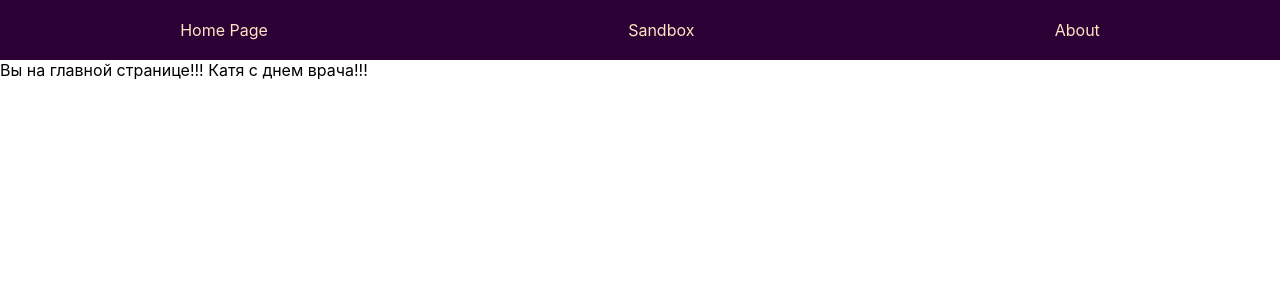
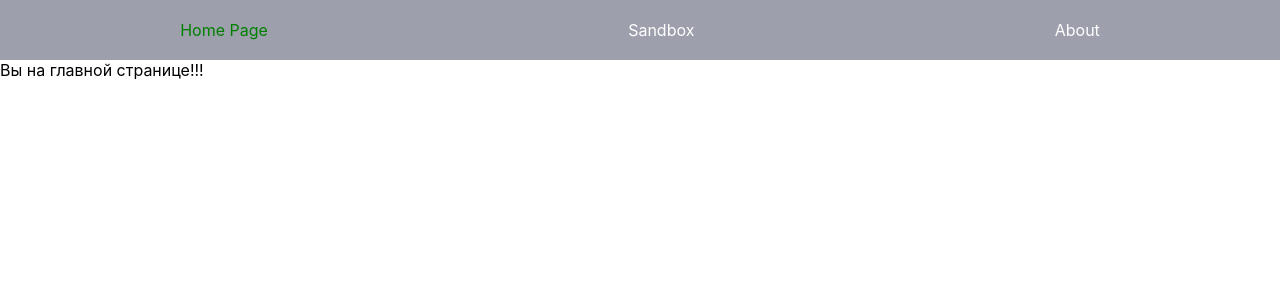
Before and after one commit to exsize426/learn_javascript, a React (Vite) app: page / in a window 1280 px wide. Shown: the top 300 px of the page. Built offline with nearby package versions, Linux system fonts and the light colour scheme.

Commit message:
feature(header): add NavColorMenu

```diff
--- a/Components/App.jsx
+++ b/Components/App.jsx
@@ -22,5 +22,5 @@ export default function App() {
         </Routes>
 
     </>
-  )
+  )           // index говорит о том,что HomePage будет привязан к Route path='/'
 }
--- a/Components/App.module.css
+++ b/Components/App.module.css
@@ -1,6 +1,6 @@
 .app {
     height: 60px;
-    background-color: rgb(44, 2, 54);
+    background-color: rgb(157, 159, 172);
     display: flex;
     justify-content: space-around;
     align-items: center;
@@ -9,5 +9,4 @@
 
 a {
     text-decoration: none;
-    color: bisque;
 }
--- a/Tabs/About.jsx
+++ b/Tabs/About.jsx
@@ -6,6 +6,6 @@ export default function About() {
     <div>
         <h1>About us</h1>
         <p>Данный проэкт выполнен профессионалом и является учебным материалом,для закрепления лекций по React</p>
-    </div>
+    </div> // это Outlet вставится в файле Layout
   )
 }
--- /dev/null
+++ b/Tabs/CustomLink.jsx
@@ -0,0 +1,18 @@
+import { Link, useMatch } from "react-router-dom"
+import React from "react"
+
+const CustomLink  = ({children, to, ...props})  => {
+    const match = useMatch(to)
+
+    return (
+        <Link
+            to={to}
+            style={{color: match ? "green" : "white"}}
+            {...props}
+        >
+            {children}
+        </Link>
+    )
+}
+
+export {CustomLink} // Сделали кастомный link для файла Layout
--- a/Tabs/HomePage.jsx
+++ b/Tabs/HomePage.jsx
@@ -4,7 +4,7 @@ import React from 'react'
 export default function HomePage() {
   return (
     <div>
-        Вы на главной странице!!! Катя с днем врача!!!
-    </div>
+        Вы на главной странице!!!
+    </div> // это Outlet вставится в файле Layout
   )
 }
--- a/Tabs/Layout.jsx
+++ b/Tabs/Layout.jsx
@@ -1,18 +1,21 @@
-import {Link, Outlet} from "react-router-dom"
+import {  Outlet } from "react-router-dom"
 import React from 'react'
 
 import classes from "../Components/App.module.css"
+import  {CustomLink}  from "../Tabs/CustomLink.jsx"
+
 
 export default function Layout() {
   return (
     <>
         <header className={classes.app}>
-            <Link to="/">Home Page </Link>
-            <Link to="posts">Sandbox</Link>
-            <Link to="about">About</Link>
+            <CustomLink to="/"> Home Page </CustomLink>
+            <CustomLink to="posts"> Sandbox</CustomLink>
+            <CustomLink to="about"> About</CustomLink>
         </header>
         <Outlet />
     </>
-        // Outlet позволяет вставлять на страницу дочерние элементы Route
+        // Outlet позволяет вставлять на страницу дочерние элементы Route,
+        // получается после header, Если после Outlet будет footer, значит Link вставятся между тегами header и footer
   )
 }
--- a/Tabs/NotFoundPage.jsx
+++ b/Tabs/NotFoundPage.jsx
@@ -5,6 +5,6 @@ export default function NotFoundPage() {
   return (
     <div>
         Данная страница не существует. Вернитесь на <Link to='/' >главную</Link> страницу
-    </div>
+    </div> // это Outlet вставится в файле Layout
   )
 }
```
